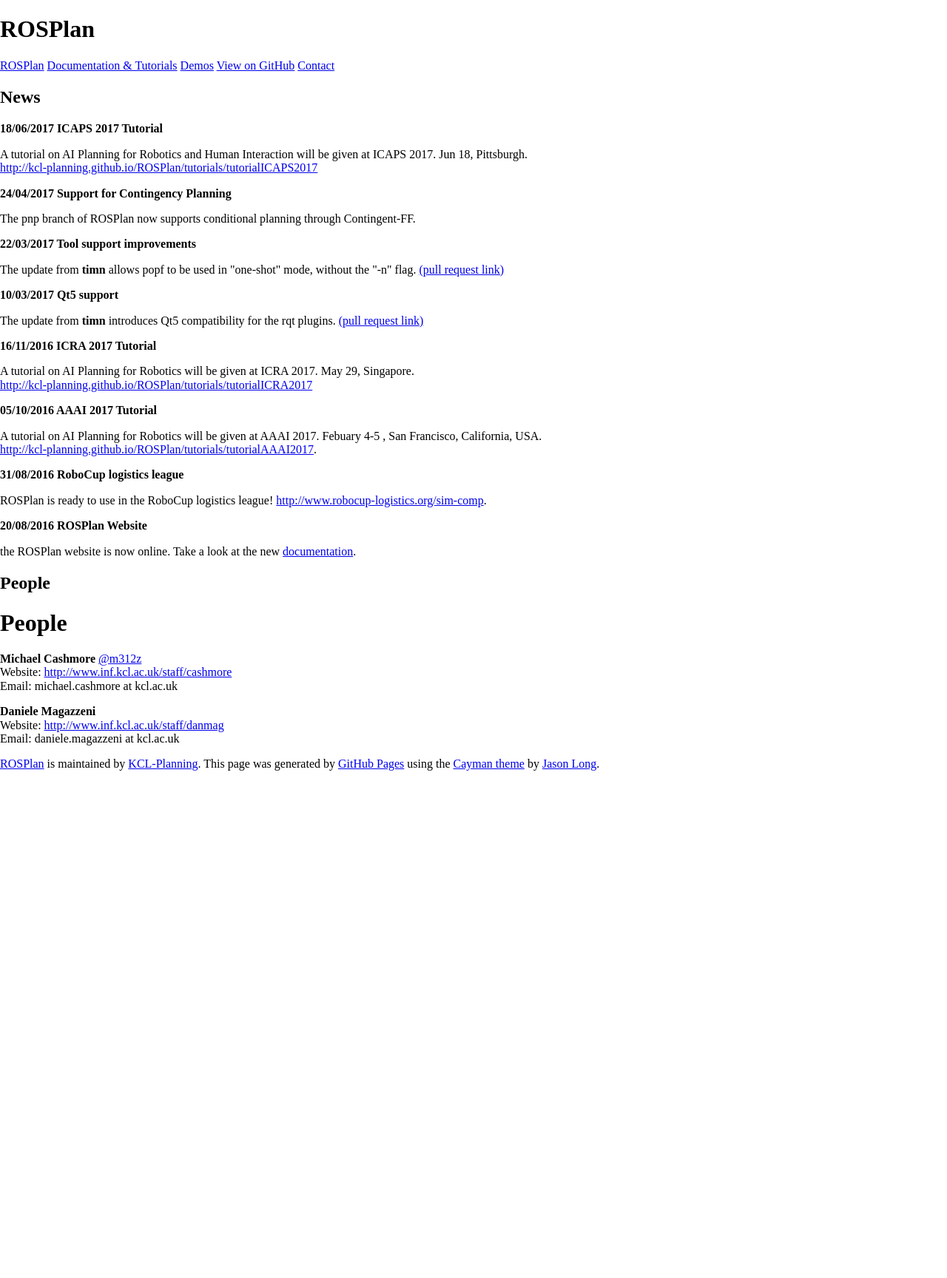
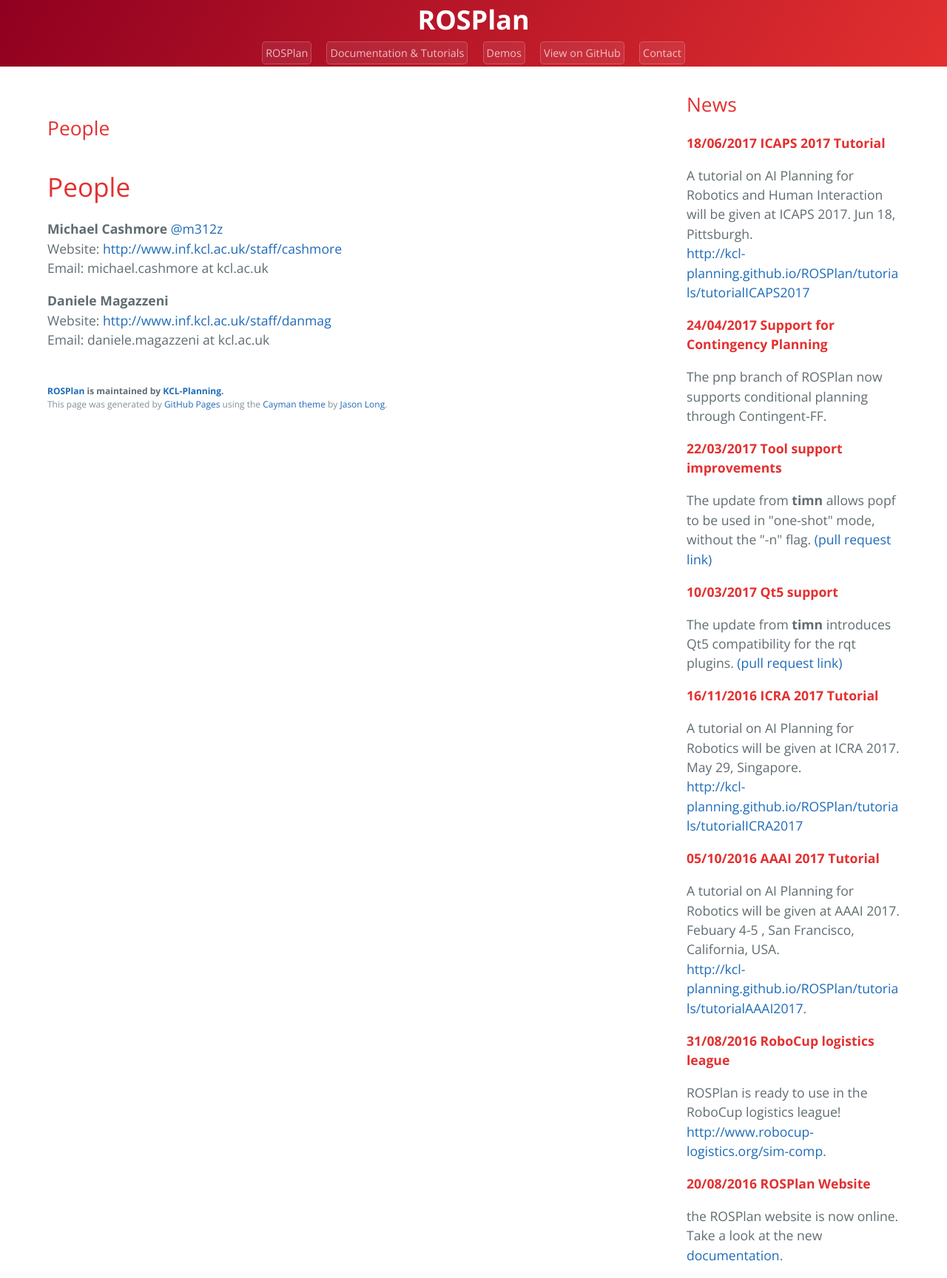
Before and after one commit to KCL-Planning/ROSPlan, a Jekyll site: the page built from contact.md, in a window 1280 px wide. Shown: the whole page at 74% size. Built offline with Jekyll 4.4.1, drawn with Linux system fonts in a browser that asks for light colours; nearby versions of some CDN libraries; library files that are not in the unit come from our copies; our own code applies the rules of GitHub Pages for plain Markdown files; before the commit the page ends 1043 px from its top, so only the background shows below that.

Commit message:
fixed stylesheets paths

```diff
--- a/_config.yml
+++ b/_config.yml
@@ -4,7 +4,7 @@ email: michael.cashmore@kcl.ac.uk
 description: > # this means to ignore newlines until "baseurl:"
   ROSPlan is a framework for PDDL planning in a ROS system.
   ROSPlan integrates Artificial Intelligence Planning into Robotics.
-baseurl: "ROSPlan" # the subpath of your site, e.g. /blog/
+baseurl: "/ROSPlan" # the subpath of your site, e.g. /blog/
 url: "http://m312z.github.io/ROSPlan"
 
 
--- a/_includes/head.html
+++ b/_includes/head.html
@@ -5,9 +5,9 @@
 	<title>{% if page.title %}{{ page.title }}{% else %}{{ site.title }}{% endif %}</title>
 
 	<link rel="stylesheet" ">
-	<link rel="stylesheet" type="text/css" href="{{ "/stylesheets/normalize.css" | prepend: site.baseurl }}" media="screen">
+	<link rel="stylesheet" type="text/css" href="{{ "/stylesheets/normalize.css" | prepend: site.url site.baseurl }}" media="screen">
 	<link href='https://fonts.googleapis.com/css?family=Open+Sans:400,700' rel='stylesheet' type='text/css'>
-	<link rel="stylesheet" type="text/css" href="{{ "/stylesheets/stylesheet.css" | prepend: site.baseurl }}" media="screen">
-	<link rel="stylesheet" type="text/css" href="{{ "/stylesheets/github-light.css" | prepend: site.baseurl }}" media="screen">
-	<link rel="stylesheet" type="text/css" href="{{ "/stylesheets/syntax.css" | prepend: site.baseurl }}" media="screen">
+	<link rel="stylesheet" type="text/css" href="{{ "/stylesheets/stylesheet.css" | prepend: site.url site.baseurl }}" media="screen">
+	<link rel="stylesheet" type="text/css" href="{{ "/stylesheets/github-light.css" | prepend: site.url site.baseurl }}" media="screen">
+	<link rel="stylesheet" type="text/css" href="{{ "/stylesheets/syntax.css" | prepend: site.url site.baseurl }}" media="screen">
 </head>
```
